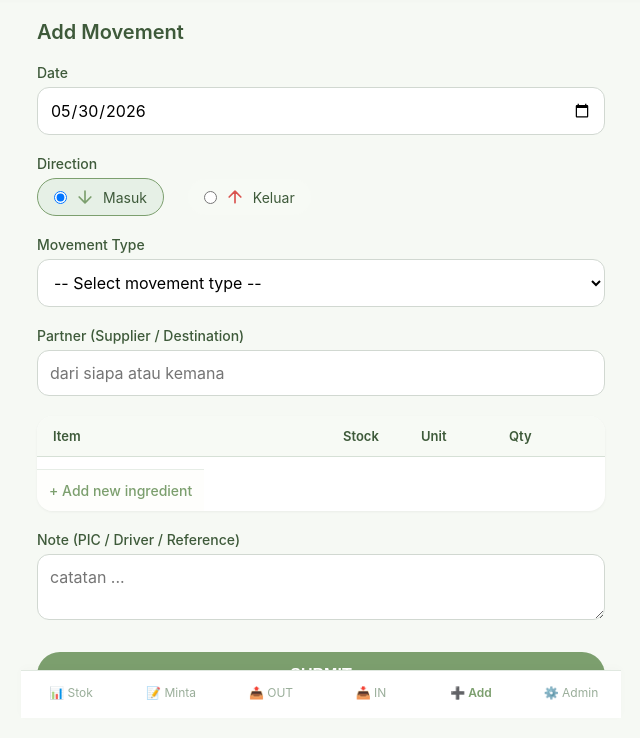
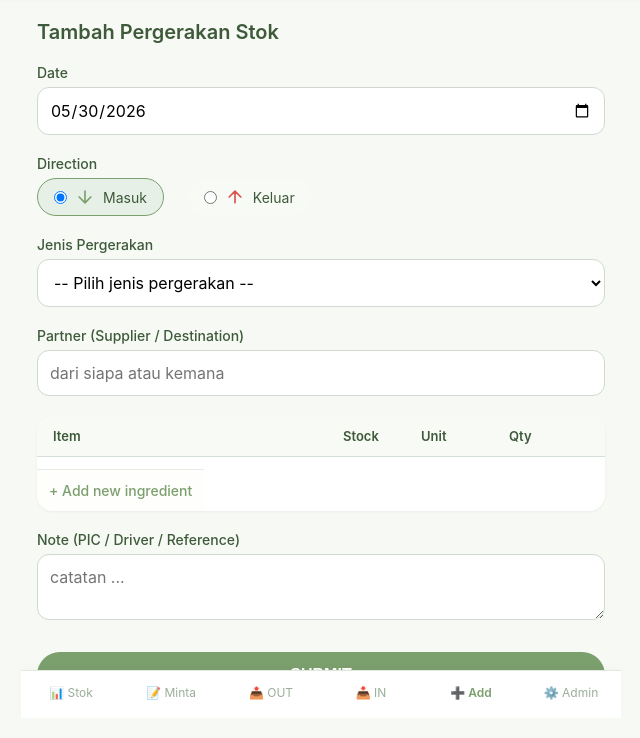
Before and after one commit to furiaak/htf2, a Flask app: page /add_movement in a window 1280 px wide. Shown: the part 82-820 px from the top of the page, without its empty margins (319-959 px from the left). Run offline with Flask 3, Linux system fonts and the light colour scheme; a user stored in the database is signed in.

Commit message:
translation change

```diff
--- a/templates/add_movement.html
+++ b/templates/add_movement.html
@@ -15,7 +15,7 @@
         {% endif %}
     {% endwith %}
 
-    <h2 style="margin-bottom: 20px; font-size: 20px; font-weight: 600; color: #3E5A3A;">Add Movement</h2>
+    <h2 style="margin-bottom: 20px; font-size: 20px; font-weight: 600; color: #3E5A3A;">Tambah Pergerakan Stok</h2>
 
     <form method="POST">
         <div class="form-group">
@@ -44,15 +44,15 @@
         </div>
 
         <div class="form-group">
-            <label>Movement Type</label>
+            <label>Jenis Pergerakan</label>
             <select name="movement_type" id="movement_type">
-                <option value="" disabled {% if not movement_type %}selected{% endif %}>-- Select movement type --</option>
-                <option value="purchase" {% if movement_type == 'purchase' %}selected{% endif %}>Purchase</option>
+                <option value="" disabled {% if not movement_type %}selected{% endif %}>-- Pilih jenis pergerakan --</option>
+                <option value="purchase" {% if movement_type == 'purchase' %}selected{% endif %}>Pembelian</option>
                 <option value="transfer" {% if movement_type == 'transfer' %}selected{% endif %}>Transfer</option>
-                <option value="production" {% if movement_type == 'production' %}selected{% endif %}>Production</option>
+                <option value="production" {% if movement_type == 'production' %}selected{% endif %}>Produksi</option>
                 <option value="waste" {% if movement_type == 'waste' %}selected{% endif %}>Waste</option>
                 <option value="vip" {% if movement_type == 'vip' %}selected{% endif %}>VIP</option>
-                <option value="adjustment" {% if movement_type == 'adjustment' %}selected{% endif %}>Adjustment</option>
+                <option value="adjustment" {% if movement_type == 'adjustment' %}selected{% endif %}>Penyesuaian</option>
             </select>
         </div>
 
```
Also changed, not shown: templates/request_type.html (+6 -6 lines).
